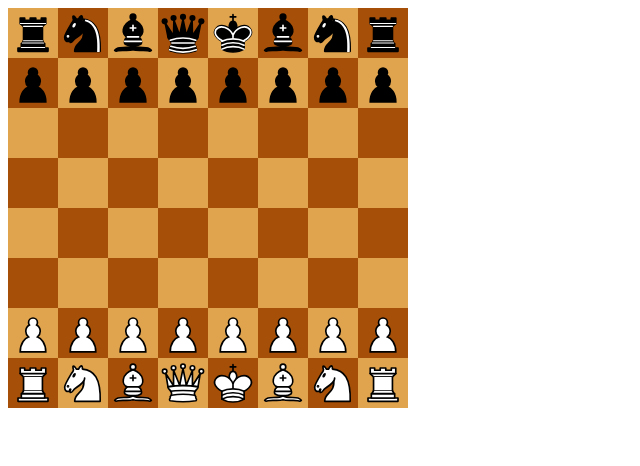
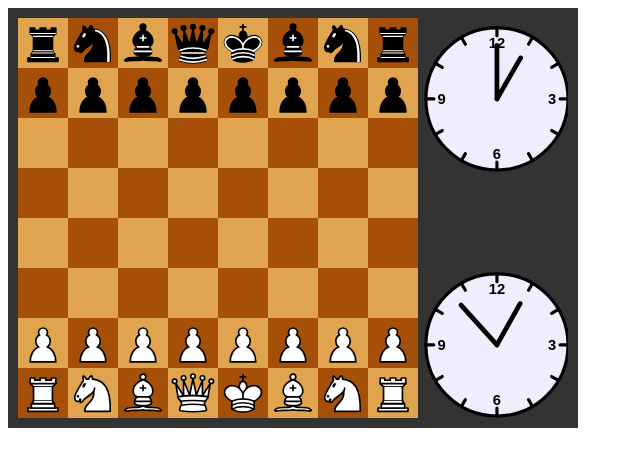
Before and after one commit to HatsuneMikuLab/chess-pwa, a Vue app: page / in a window 1280 px wide. Shown: the top 466 px of the page, without its empty margins (0-640 px from the left). Built offline with nearby package versions, Linux system fonts and the light colour scheme.

Commit message:
added clock

```diff
--- a/src/App.vue
+++ b/src/App.vue
@@ -1,23 +1,37 @@
 <template>
-  <div class='app-container'>
-    <chess-board />
+  <div class="app-container">
+    <ChessBoard />
+    <div class="sidebar">
+      <AnalogClock :side="opponent" />
+      <AnalogClock :side="side" />
+    </div>
   </div>
 </template>
 
 <script>
-import ChessBoard from './components/ChessBoard'
-
+import { mapState } from 'vuex'
+import ChessBoard from './components/ChessBoard.vue'
+import AnalogClock from './components/AnalogClock.vue'
 
 export default {
   name: 'App',
-  components: {
-    ChessBoard
+  components: { ChessBoard, AnalogClock },
+  computed: {
+    ...mapState(['side']),
+    opponent() { return this.side === 'white' ? 'black' : 'white' }
   }
 }
 </script>
 
 <style>
 .app-container {
-
+  display: inline-flex;
+  padding: 10px;
+  background: #333;
+}
+.sidebar {
+  display: flex;
+  flex-direction: column;
+  justify-content: space-between;
 }
 </style>
--- /dev/null
+++ b/src/components/AnalogClock.vue
@@ -0,0 +1,74 @@
+<template>
+  <div class="clock-container">
+    <!-- CLOCK -->
+    <svg
+      id="clock" viewBox="0 0 95 95" width="100%" height="100%"
+      style="stroke: black; stroke-linecap: round; fill: #eef;"
+    >
+      <circle id="face" cx="50" cy="50" r="45" style="stroke-width: 2px;" /> <!-- the clock face -->
+
+      <g id="ticks" style="stroke-width: 2;">
+        <!-- 12 hour tick marks -->
+        <line x1='50' y1='5.000' x2='50.00' y2='10.00'/>
+        <line x1='72.50' y1='11.03' x2='70.00' y2='15.36'/>
+        <line x1='88.97' y1='27.50' x2='84.64' y2='30.00'/>
+        <line x1='95.00' y1='50.00' x2='90.00' y2='50.00'/>
+        <line x1='88.97' y1='72.50' x2='84.64' y2='70.00'/>
+        <line x1='72.50' y1='88.97' x2='70.00' y2='84.64'/>
+        <line x1='50.00' y1='95.00' x2='50.00' y2='90.00'/>
+        <line x1='27.50' y1='88.97' x2='30.00' y2='84.64'/>
+        <line x1='11.03' y1='72.50' x2='15.36' y2='70.00'/>
+        <line x1='5.000' y1='50.00' x2='10.00' y2='50.00'/>
+        <line x1='11.03' y1='27.50' x2='15.36' y2='30.00'/>
+        <line x1='27.50' y1='11.03' x2='30.00' y2='15.36'/>
+      </g>
+
+      <g id="numbers" style="font-family: sans-serif; font-size: 7pt; font-weight: bold; text-anchor: middle; stroke: none; fill: black;">
+        <!-- Number the cardinal directions-->
+        <text x="50" y="18">12</text><text x="85" y="53">3</text>
+        <text x="50" y="88">6</text><text x="15" y="53">9</text>
+      </g>
+
+      <!-- Draw hands pointing straight up. We rotate them in the code. -->
+      <g id="hands"> <!-- Add shadows to the hands -->
+        <line
+          :transform="`rotate(${getAnalogClockRotation(side).min},50,50)`"
+          x1="50" y1="50" x2="50" y2="20"
+          style="stroke-width: 3px;"
+        />
+        <line
+          :transform="`rotate(${getAnalogClockRotation(side).sec},50,50)`"
+          x1="50" y1="50" x2="50" y2="16"
+          style="stroke-width: 3px;"
+        />
+      </g>
+    </svg>
+  </div>
+</template>
+
+<script>
+import { mapGetters, mapState } from 'vuex'
+
+export default {
+  props: {
+    side: {
+      type: String,
+      default: 'white'
+    }
+  },
+  computed: {
+    ...mapGetters(['getAnalogClockRotation']),
+    ...mapState(['turn'])
+  },
+  mounted() {
+    if(this.turn === this.side) this.$store.dispatch('startClock')
+  }
+}
+</script>
+
+<style scoped>
+  .clock-container {
+    width: 150px;
+  }
+
+</style>
--- a/src/components/Image.vue
+++ b/src/components/Image.vue
@@ -1,23 +1,26 @@
 <template lang="">
   <svg
-    viewBox="0 0 45 45" width="100%" height="100%"
+    width="100%" height="100%"
     :style="{ position: 'relative', left: posX, top: posY }"
     xmlns="http://www.w3.org/2000/svg" version="1.1"
   >
     <!-- PAWNS -->
+    <svg v-if="name === 'white-pawn-basic'" viewBox="0 0 45 45">
       <path
-      v-if="name === 'white-pawn-basic'"
         d="m 22.5,9 c -2.21,0 -4,1.79 -4,4 0,0.89 0.29,1.71 0.78,2.38 C 17.33,16.5 16,18.59 16,21 c 0,2.03 0.94,3.84 2.41,5.03 C 15.41,27.09 11,31.58 11,39.5 H 34 C 34,31.58 29.59,27.09 26.59,26.03 28.06,24.84 29,23.03 29,21 29,18.59 27.67,16.5 25.72,15.38 26.21,14.71 26.5,13.89 26.5,13 c 0,-2.21 -1.79,-4 -4,-4 z"
         style="opacity:1; fill:#FFF; fill-opacity:1; fill-rule:nonzero; stroke:#000000; stroke-width:1.5; stroke-linecap:round; stroke-linejoin:miter; stroke-miterlimit:4; stroke-dasharray:none; stroke-opacity:1;"
       />
+    </svg>
+    <svg v-if="name === 'black-pawn-basic'" viewBox="0 0 45 45">
       <path
-      v-if="name === 'black-pawn-basic'"
         d="m 22.5,9 c -2.21,0 -4,1.79 -4,4 0,0.89 0.29,1.71 0.78,2.38 C 17.33,16.5 16,18.59 16,21 c 0,2.03 0.94,3.84 2.41,5.03 C 15.41,27.09 11,31.58 11,39.5 H 34 C 34,31.58 29.59,27.09 26.59,26.03 28.06,24.84 29,23.03 29,21 29,18.59 27.67,16.5 25.72,15.38 26.21,14.71 26.5,13.89 26.5,13 c 0,-2.21 -1.79,-4 -4,-4 z"
         style="opacity:1; fill:#000000; fill-opacity:1; fill-rule:nonzero; stroke:#000000; stroke-width:1.5; stroke-linecap:round; stroke-linejoin:miter; stroke-miterlimit:4; stroke-dasharray:none; stroke-opacity:1;"
       />
+    </svg>
+
     <!-- KNIGHTS -->
-    <g
-      v-if="name === 'white-knight-basic'"
+    <svg
+      v-if="name === 'white-knight-basic'" viewBox="0 0 45 45"
       style="opacity:1; fill:#FFFFFF; fill-opacity:1; fill-rule:evenodd; stroke:#000000; stroke-width:1.5; stroke-linecap:round;stroke-linejoin:round;stroke-miterlimit:4; stroke-dasharray:none; stroke-opacity:1;"
     >
       <path
@@ -33,9 +36,9 @@
         d="M 15 15.5 A 0.5 1.5 0 1 1  14,15.5 A 0.5 1.5 0 1 1  15 15.5 z"
         transform="matrix(0.866,0.5,-0.5,0.866,9.693,-5.173)"
         style="stroke:#000000;" />
-    </g>
-    <g
-      v-if="name === 'black-knight-basic'"
+    </svg>
+    <svg
+      v-if="name === 'black-knight-basic'" viewBox="0 0 45 45"
       style="opacity:1; fill:none; fill-opacity:1; fill-rule:evenodd; stroke:#000000; stroke-width:1.5; stroke-linecap:round;stroke-linejoin:round;stroke-miterlimit:4; stroke-dasharray:none; stroke-opacity:1;"
     >
       <path
@@ -54,10 +57,11 @@
       <path
         d="M 24.55,10.4 L 24.1,11.85 L 24.6,12 C 27.75,13 30.25,14.49 32.5,18.75 C 34.75,23.01 35.75,29.06 35.25,39 L 35.2,39.5 L 37.45,39.5 L 37.5,39 C 38,28.94 36.62,22.15 34.25,17.66 C 31.88,13.17 28.46,11.02 25.06,10.5 L 24.55,10.4 z "
         style="fill:#ffffff; stroke:none;" />
-    </g>
+    </svg>
+
     <!-- BISHOPS -->
-    <g
-      v-if="name === 'white-bishop-basic'"
+    <svg
+      v-if="name === 'white-bishop-basic'" viewBox="0 0 45 45"
       style="opacity:1; fill:none; fill-rule:evenodd; fill-opacity:1; stroke:#000000; stroke-width:1.5; stroke-linecap:round; stroke-linejoin:round; stroke-miterlimit:4; stroke-dasharray:none; stroke-opacity:1;"
     >
       <g style="fill:#ffffff; stroke:#000000; stroke-linecap:butt;">
@@ -66,9 +70,9 @@
         <path d="M 25 8 A 2.5 2.5 0 1 1  20,8 A 2.5 2.5 0 1 1  25 8 z"/>
       </g>
       <path d="M 17.5,26 L 27.5,26 M 15,30 L 30,30 M 22.5,15.5 L 22.5,20.5 M 20,18 L 25,18" style="fill:none; stroke:#000000; stroke-linejoin:miter;"/>
-    </g>
-    <g
-      v-if="name === 'black-bishop-basic'"
+    </svg>
+    <svg
+      v-if="name === 'black-bishop-basic'" viewBox="0 0 45 45"
       style="opacity:1; fill:none; fill-rule:evenodd; fill-opacity:1; stroke:#000000; stroke-width:1.5; stroke-linecap:round; stroke-linejoin:round; stroke-miterlimit:4; stroke-dasharray:none; stroke-opacity:1;"
     >
       <g style="fill:#000000; stroke:#000000; stroke-linecap:butt;">
@@ -77,10 +81,11 @@
         <path d="M 25 8 A 2.5 2.5 0 1 1  20,8 A 2.5 2.5 0 1 1  25 8 z"/>
       </g>
       <path d="M 17.5,26 L 27.5,26 M 15,30 L 30,30 M 22.5,15.5 L 22.5,20.5 M 20,18 L 25,18" style="fill:none; stroke:#ffffff; stroke-linejoin:miter;"/>
-    </g>
+    </svg>
+
     <!-- ROOKS -->
-    <g
-      v-if="name === 'white-rook-basic'"
+    <svg
+      v-if="name === 'white-rook-basic'" viewBox="0 0 45 45"
       style="opacity:1; fill:#ffffff; fill-opacity:1; fill-rule:evenodd; stroke:#000000; stroke-width:1.5; stroke-linecap:round;stroke-linejoin:round;stroke-miterlimit:4; stroke-dasharray:none; stroke-opacity:1;"
     >
       <path
@@ -102,9 +107,9 @@
       <path
         d="M 11,14 L 34,14"
         style="fill:none; stroke:#000000; stroke-linejoin:miter;" />
-    </g>
-    <g
-      v-if="name === 'black-rook-basic'"
+    </svg>
+    <svg
+      v-if="name === 'black-rook-basic'" viewBox="0 0 45 45"
       style="opacity:1; fill:000000; fill-opacity:1; fill-rule:evenodd; stroke:#000000; stroke-width:1.5; stroke-linecap:round;stroke-linejoin:round;stroke-miterlimit:4; stroke-dasharray:none; stroke-opacity:1;"
     >
       <path
@@ -140,10 +145,11 @@
       <path
         d="M 11,14 L 34,14"
         style="fill:none; stroke:#ffffff; stroke-width:1; stroke-linejoin:miter;" />
-    </g>
+    </svg>
+
     <!-- QUEENS -->
-    <g
-      v-if="name === 'white-queen-basic'"
+    <svg
+      v-if="name === 'white-queen-basic'" viewBox="0 0 45 45"
       style="opacity:1; fill:#ffffff; fill-opacity:1; fill-rule:evenodd; stroke:#000000; stroke-width:1.5; stroke-linecap:round;stroke-linejoin:round;stroke-miterlimit:4; stroke-dasharray:none; stroke-opacity:1;"
     >
       <path d="M 9 13 A 2 2 0 1 1  5,13 A 2 2 0 1 1  9 13 z" transform="translate(-1,-1)"/>
@@ -155,9 +161,9 @@
       <path d="M 9,26 C 9,28 10.5,28 11.5,30 C 12.5,31.5 12.5,31 12,33.5 C 10.5,34.5 11,36 11,36 C 9.5,37.5 11,38.5 11,38.5 C 17.5,39.5 27.5,39.5 34,38.5 C 34,38.5 35.5,37.5 34,36 C 34,36 34.5,34.5 33,33.5 C 32.5,31 32.5,31.5 33.5,30 C 34.5,28 36,28 36,26 C 27.5,24.5 17.5,24.5 9,26 z" style="stroke-linecap:butt;"/>
       <path d="M 11.5,30 C 15,29 30,29 33.5,30" style="fill:none;"/>
       <path d="M 12,33.5 C 18,32.5 27,32.5 33,33.5" style="fill:none;"/>
-    </g>
-    <g
-      v-if="name === 'black-queen-basic'"
+    </svg>
+    <svg
+      v-if="name === 'black-queen-basic'" viewBox="0 0 45 45"
       style="opacity:1; fill:000000; fill-opacity:1; fill-rule:evenodd; stroke:#000000; stroke-width:1.5; stroke-linecap:round;stroke-linejoin:round;stroke-miterlimit:4; stroke-dasharray:none; stroke-opacity:1;"
     >
       <g style="fill:#000000; stroke:none;">
@@ -174,10 +180,11 @@
       <path d="M 12.5,31.5 L 32.5,31.5" style="fill:none; stroke:#ffffff;"/>
       <path d="M 11.5,34.5 A 35,35 1 0 0 33.5,34.5" style="fill:none; stroke:#ffffff;"/>
       <path d="M 10.5,37.5 A 35,35 1 0 0 34.5,37.5" style="fill:none; stroke:#ffffff;"/>
-    </g>
+    </svg>
+
     <!-- KINGS -->
-    <g
-      v-if="name === 'white-king-basic'"
+    <svg
+      v-if="name === 'white-king-basic'" viewBox="0 0 45 45"
       style="fill:none; fill-opacity:1; fill-rule:evenodd; stroke:#000000; stroke-width:1.5; stroke-linecap:round;stroke-linejoin:round;stroke-miterlimit:4; stroke-dasharray:none; stroke-opacity:1;"
     >
       <path d="M 22.5,11.63 L 22.5,6" style="fill:none; stroke:#000000; stroke-linejoin:miter;"/>
@@ -187,9 +194,9 @@
       <path d="M 12.5,30 C 18,27 27,27 32.5,30" style="fill:none; stroke:#000000;"/>
       <path d="M 12.5,33.5 C 18,30.5 27,30.5 32.5,33.5" style="fill:none; stroke:#000000;"/>
       <path d="M 12.5,37 C 18,34 27,34 32.5,37" style="fill:none; stroke:#000000;"/>
-    </g>
-    <g
-      v-if="name === 'black-king-basic'"
+    </svg>
+    <svg
+      v-if="name === 'black-king-basic'" viewBox="0 0 45 45"
       style="fill:none; fill-opacity:1; fill-rule:evenodd; stroke:#000000; stroke-width:1.5; stroke-linecap:round;stroke-linejoin:round;stroke-miterlimit:4; stroke-dasharray:none; stroke-opacity:1;"
     >
       <path d="M 22.5,11.63 L 22.5,6" style="fill:none; stroke:#000000; stroke-linejoin:miter;" id="path6570"/>
@@ -198,9 +205,9 @@
       <path d="M 20,8 L 25,8" style="fill:none; stroke:#000000; stroke-linejoin:miter;"/>
       <path d="M 32,29.5 C 32,29.5 40.5,25.5 38.03,19.85 C 34.15,14 25,18 22.5,24.5 L 22.5,26.6 L 22.5,24.5 C 20,18 10.85,14 6.97,19.85 C 4.5,25.5 13,29.5 13,29.5" style="fill:none; stroke:#ffffff;"/>
       <path d="M 12.5,30 C 18,27 27,27 32.5,30 M 12.5,33.5 C 18,30.5 27,30.5 32.5,33.5 M 12.5,37 C 18,34 27,34 32.5,37" style="fill:none; stroke:#ffffff;"/>
-    </g>
+    </svg>
+  </svg>
 
-  </svg>
 </template>
 
 <script>
--- a/src/store/index.js
+++ b/src/store/index.js
@@ -5,9 +5,14 @@ export default createStore({
     board: [],
     isWhiteView: true,
     side: 'white',
+    turn: 'white',
     selectedPiece: null,
     allowedMoves: {},
     squareSize: 50,
+    clock: {
+      white: 5 * 60,
+      black: 5 * 60
+    },
     theme: {
       name: 'basic',
       lightSquareBg: 'rgb(224,164,79)',
@@ -31,7 +36,12 @@ export default createStore({
 
     getAllowedMoves4Piece: ({ selectedPiece: p, allowedMoves: m }) => typeof m[p] === 'object' ? m[p] : {},
 
-    getSquareSize: ({ squareSize: s }) => s + 'px'
+    getSquareSize: ({ squareSize: s }) => s + 'px',
+
+    getAnalogClockRotation: ({ clock: c }) => side => ({
+      min: c[side] / 10,
+      sec: (c[side] % 60) * 6
+    })
   },
   mutations: {
     selectPiece: (state, pos) => {
@@ -56,6 +66,7 @@ export default createStore({
       state.board[to] = state.board[state.selectedPiece]
       state.board[state.selectedPiece] = {}
     },
+    makeClockTick: (state) => { state.clock[state.turn]--; console.log(state.clock.white) },
     setupStartPosition: state => {
       const startPos = [];
       for (let i = 0; i < 64; i++) {
@@ -78,5 +89,8 @@ export default createStore({
       }
       state.board = startPos
     }
+  },
+  actions: {
+    startClock: ({ commit }) => setInterval(() => commit('makeClockTick'), 1000)
   }
 })
```
Lines whose indentation alone changed are shown as unchanged.
